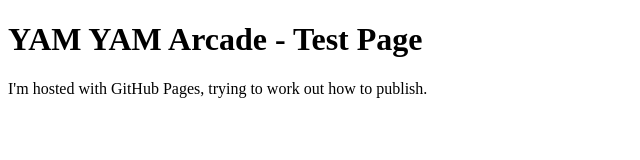
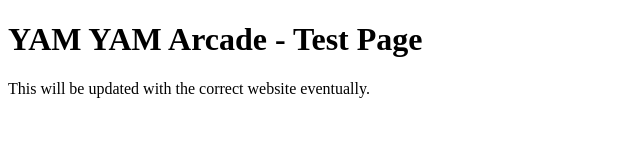
Before and after one commit to YamYamArcade/YamYamArcade.github.io, a plain HTML site: page index.html in a window 1280 px wide. Shown: the whole page, without its empty margins (0-640 px from the left). Drawn offline with Linux system fonts and the light colour scheme.

Commit message:
Update index.html
Message updated

```diff
--- a/index.html
+++ b/index.html
@@ -2,6 +2,6 @@
 <html>
 <body>
 <h1>YAM YAM Arcade - Test Page</h1>
-<p>I'm hosted with GitHub Pages, trying to work out how to publish.</p>
+<p>This will be updated with the correct website eventually.</p>
 </body>
 </html>
```
